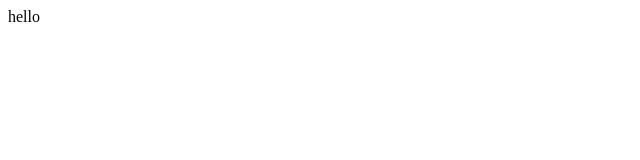
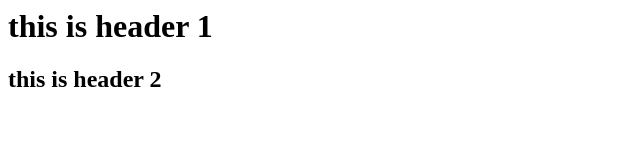
Before and after one commit to mostafa-wahed/ece001, a plain HTML site: page Index.html in a window 1280 px wide. Shown: the whole page, without its empty margins (0-640 px from the left). Drawn offline with Linux system fonts and the light colour scheme.

Commit message:
First project

```diff
--- a/Index.html
+++ b/Index.html
@@ -1,3 +1,6 @@
 <html>
-<body>hello</body>
+<body>
+<h1>this is header 1</h1>
+<h2>this is header 2</h2>
+</body>
 </html>
```
